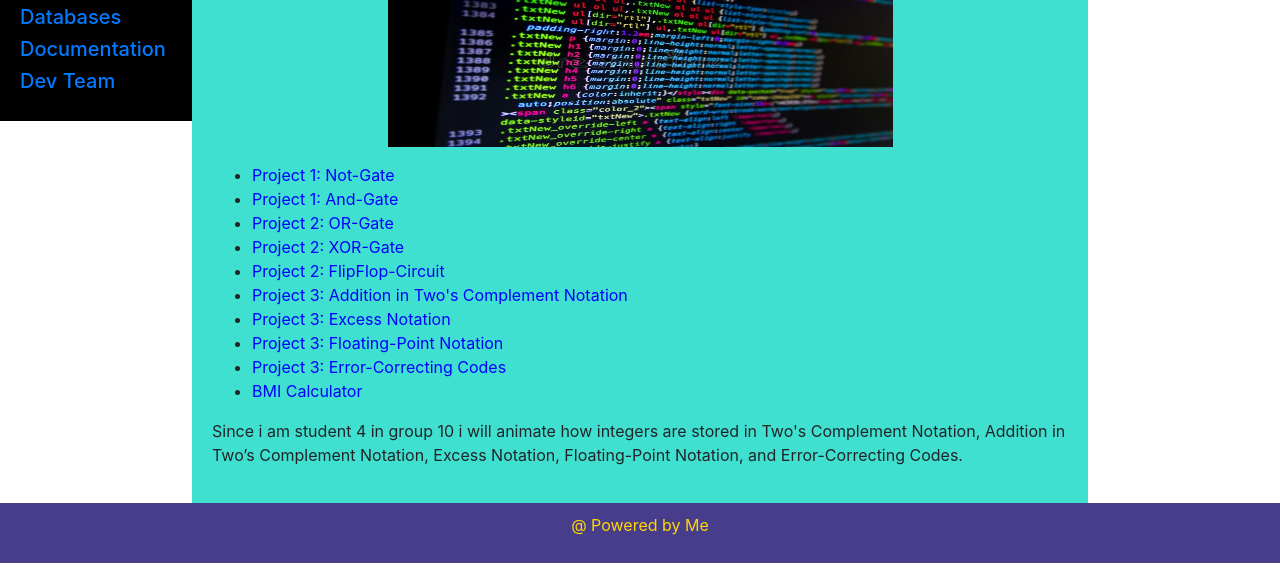
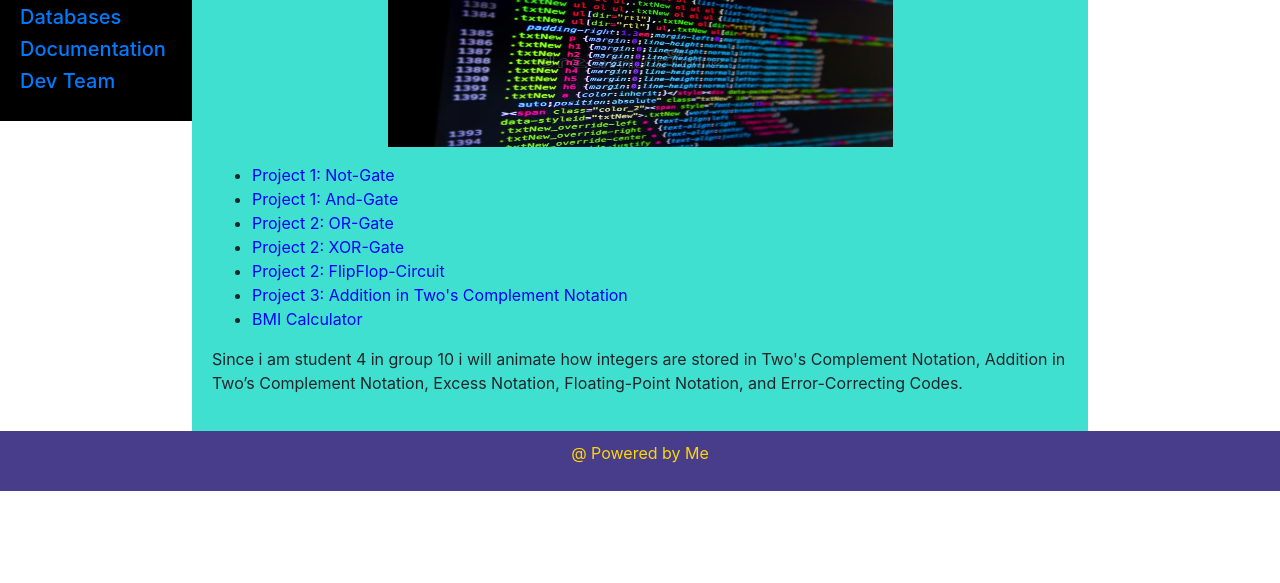
Before and after one commit to NLockwood999/FOC, a plain HTML site: page project.html in a window 1280 px wide. Shown: the part 217-800 px from the top of the page. Drawn offline with nearby package versions, Linux system fonts and the light colour scheme.

Commit message:
Update project.html

```diff
--- a/project.html
+++ b/project.html
@@ -37,12 +37,9 @@
 	    <li><a href="Not-gate.html" style="color:blue">Project 1: Not-Gate</a></li>
 	    <li><a href="And-gate.html"style="color:blue">Project 1: And-Gate</a></li>
 	    <li><a href="OR-gate.html"style="color:blue">Project 2: OR-Gate</a></li>
-	  <li><a href="XOR-gate.html"style="color:blue">Project 2: XOR-Gate </a></li>
-	  <li><a href="FlipFlop-circuit.html"style="color:blue">Project 2: FlipFlop-Circuit </a></li>
+	    <li><a href="XOR-gate.html"style="color:blue">Project 2: XOR-Gate</a></li>
+	    <li><a href="FlipFlop-circuit.html"style="color:blue">Project 2: FlipFlop-Circuit</a></li>
 	    <li><a href="Adding in Two's complement notation.html"style="color:blue">Project 3: Addition in Two's Complement Notation</a></li>
-	  <li><a href="documentation.html"style="color:blue">Project 3: Excess Notation</a></li>
-	  <li><a href="documentation.html"style="color:blue">Project 3: Floating-Point Notation</a></li>
-	  <li><a href="documentation.html"style="color:blue">Project 3: Error-Correcting Codes</a></li>
 	    <li><a href="BMIcalculator.html"style="color:blue">BMI Calculator</a></li>
      </ul>
 
```
Lines whose indentation alone changed are shown as unchanged.
